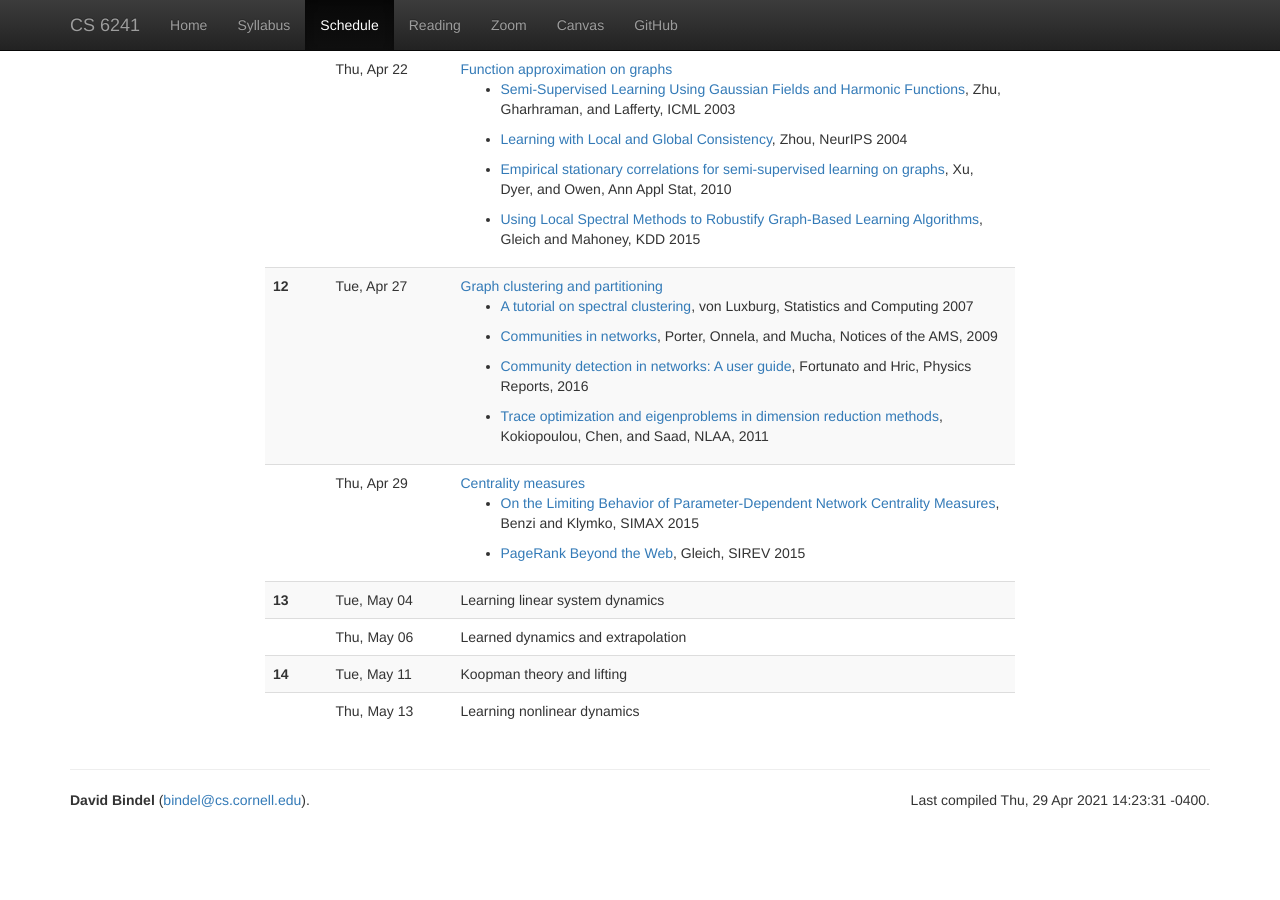
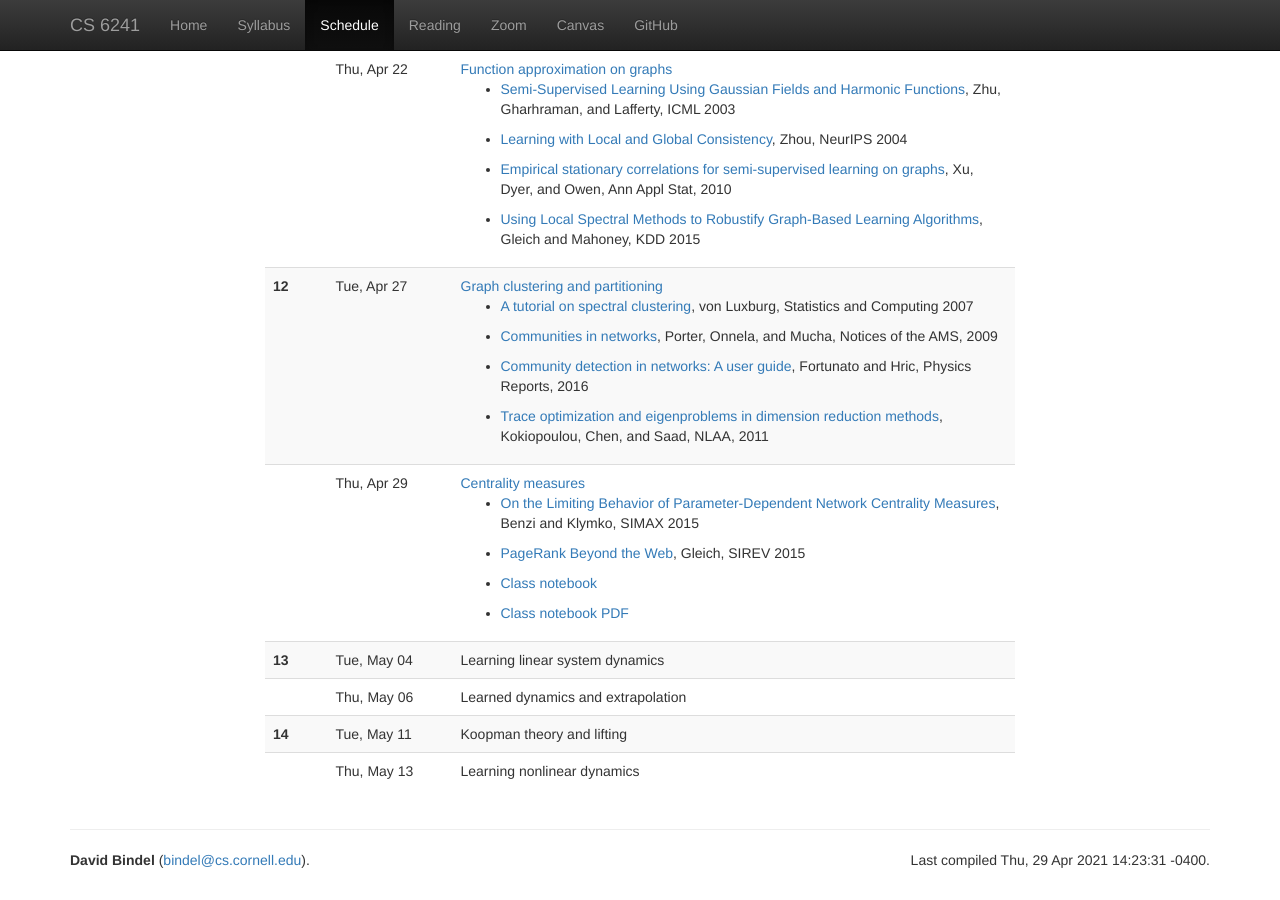
Before and after one commit to dbindel/cs6241-s21, a Jekyll site: the page built from web/schedule.html, in a window 1280 px wide and 900 px high, scrolled down 4594 px. Built offline with Jekyll 4.4.1, drawn with Linux system fonts in a browser that asks for light colours; nearby versions of some CDN libraries; before the commit the page ends 5434 px from its top, so only the background shows below that.

Commit message:
Add April 29 notebook links.

```diff
--- a/web/_data/lectures.yml
+++ b/web/_data/lectures.yml
@@ -355,6 +355,8 @@
     - "[PageRank Beyond the
         Web](https://epubs.siam.org/doi/abs/10.1137/140976649),
         Gleich, SIREV 2015"
+    - "[Class notebook](meetings/nb-2021-04-29.ipynb)"
+    - "[Class notebook PDF](meetings/nb-2021-04-29.pdf)"
 #
 # ==================
 # Week 13
```
